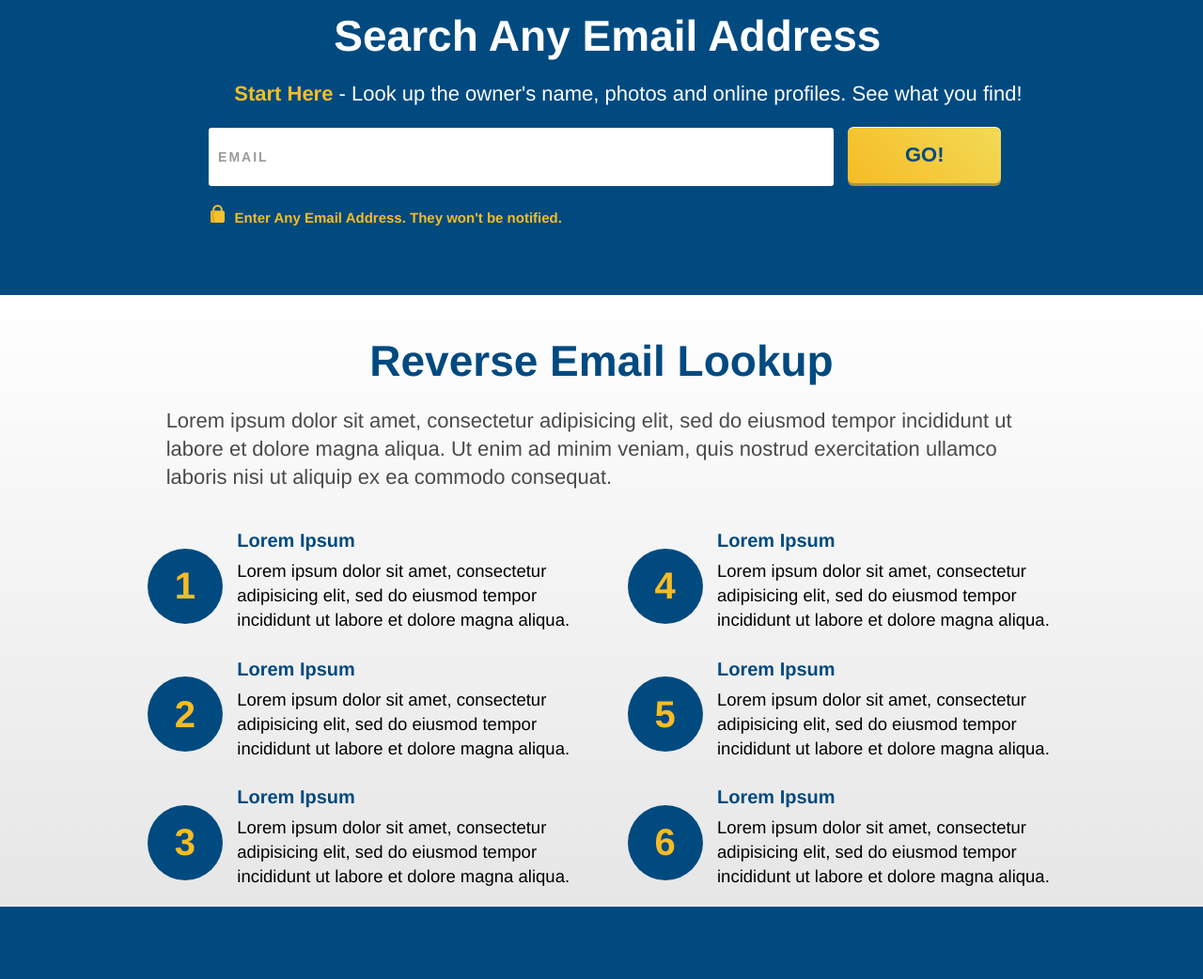
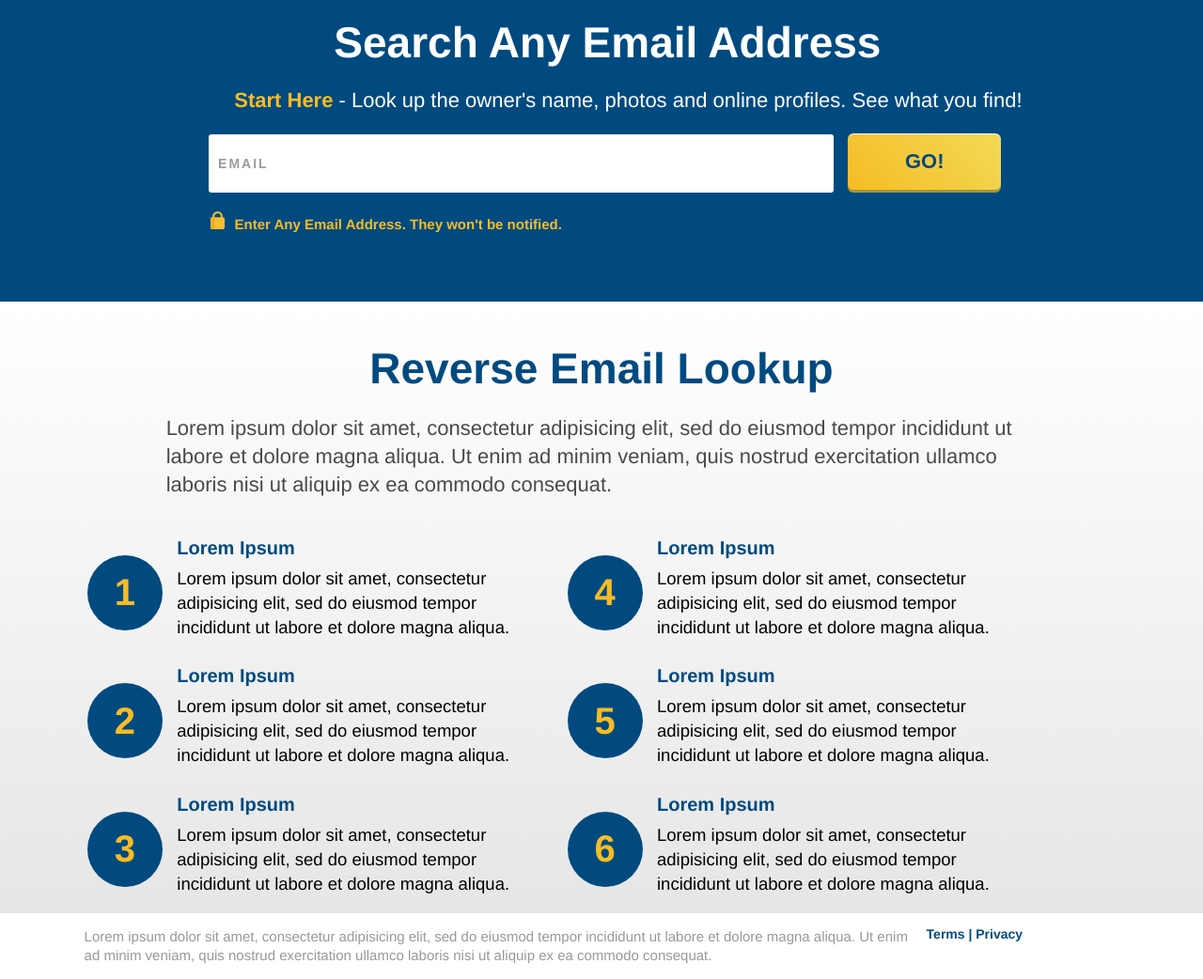
Before and after one commit to Vladi97/LTV-Challenge, a PHP site: page / in a window 1280 px wide. Shown: the part 65-1107 px from the top of the page at 94% size. Before the commit the page ends 1030 px from the top, so only its background shows below. Run offline with PHP 8.4, Linux system fonts and the light colour scheme.

Commit message:
footer added to the html structure and its css file was added as well

```diff
--- /dev/null
+++ b/css/footer.css
@@ -0,0 +1,69 @@
+#footer .about{
+    width: 70%;
+    font-size: 15px;
+    margin-left: 7%;
+    float: left;
+    line-height: 20px;
+    color: #999999;
+}
+#footer .links{
+    width: 14%;
+    float: left;
+    font-size: 14px;
+}
+#footer .links a{
+    text-decoration: none;
+}
+/* Phone */
+@media (min-width: 320px) and (max-width: 480px) {
+    #footer .about{
+        width: 90%;
+        font-size: 17px;
+    }
+    #footer .links{
+        width: 100%;
+        text-align: center;
+        font-size: 14px;
+    }
+}
+/* Tablet */
+@media (min-width: 768px) and (max-width: 1024px), (min-width: 481px) and (max-width: 767px), (min-width: 768px) and (max-width: 1024px) and (orientation: landscape) {
+    #footer .about{
+        width: 70%;
+        font-size: 14.5px;
+        margin-left: 5%;
+        float: inline-start;
+    }
+    #footer .links{
+        width: 18%;
+        float: left;
+        font-size: 14px;
+    }
+}
+/* Ipad Pro */
+@media only screen
+  and (min-width: 1024px)
+  and (max-height: 1366px)
+  and (-webkit-min-device-pixel-ratio: 1.5),
+  only screen
+  and (min-width: 1024px)
+  and (max-height: 1366px)
+  and (orientation: portrait)
+  and (-webkit-min-device-pixel-ratio: 1.5),
+  only screen
+  and (min-width: 1024px)
+  and (max-height: 1366px)
+  and (orientation: landscape)
+  and (-webkit-min-device-pixel-ratio: 1.5) {
+    #footer .about{
+        width: 69%;
+        font-size: 18.5px;
+        margin-left: 7%;
+        float: inline-start;
+    }
+    #footer .links{
+        width: 18%;
+        float: left;
+        font-size: 14px;
+    }
+}
--- a/css/instructions.css
+++ b/css/instructions.css
@@ -17,7 +17,7 @@
 }
 #instructions .steps-container{
     width: 79.8%;
-    margin-left: 10%;
+    margin-left: 5%;
     display: table;
 }
 #instructions .steps-container .column{
@@ -234,10 +234,24 @@
 }
 /* Tablet */
 @media (min-width: 768px) and (max-width: 1024px), (min-width: 481px) and (max-width: 767px), (min-width: 768px) and (max-width: 1024px) and (orientation: landscape) {
+    #instructions .steps-container{
+        width: 90%;
+        margin-left: 4%;
+        display: table;
+    }
     #instructions .title-instructions-container .subtitle{
         margin-left: 5%;
         width: 87%;
         font-size: 19px;
+    }
+    #instructions .steps-container .column .step-title{
+        font-size: 20px;
+        line-height: 0;
+    }
+    #instructions .steps-container .column .step-description{
+        font-size: 15px;
+        line-height: 26px;
+        width: 100%;
     }
 }
 /* Ipad Pro */
@@ -260,4 +274,13 @@
         width: 88%;
         font-size: 26px;
     }
+    #instructions .steps-container .column .step-title{
+        font-size: 23.3px;
+        line-height: 0;
+    }
+    #instructions .steps-container .column .step-description{
+        font-size: 20.3px;
+        line-height: 26px;
+        width: 100%;
+    }
 }
--- a/css/main.css
+++ b/css/main.css
@@ -8,6 +8,11 @@ body{
 }
 #instructions{
     background-image: linear-gradient(0deg, #E6E6E6 0%, #FFFFFF 100%);
+}
+#footer{
+    display: flex;
+    align-items: center;
+    justify-content: space-between;
 }
 /*Color*/
 .white-text{
@@ -118,4 +123,7 @@ body{
     .offset-s-10 {margin-left: 83.33%;}
     .offset-s-11 {margin-left: 91.66%;}
     .offset-s-12 {margin-left: 100%;}
+    #footer{
+        display: block;
+    }
 }
--- a/css/search.css
+++ b/css/search.css
@@ -5,7 +5,7 @@
 #search .title{
     text-align: center;
     font-size: 46px;
-    margin-top: 1%;
+    margin-top: 0%;
     margin-bottom: 0;
 }
 #search .subtitle{
--- a/index.html
+++ b/index.html
@@ -7,10 +7,11 @@
     <link rel="stylesheet" href="./css/header.css">
     <link rel="stylesheet" href="./css/search.css">
     <link rel="stylesheet" href="./css/instructions.css">
+    <link rel="stylesheet" href="./css/footer.css">
     <link rel="stylesheet" href="./css/main.css">
     <link rel="icon" href="./assets/PNGs/Logo@2x-icon.png">
 </head>
-<body class="blue-bg">
+<body>
     <div id="page-conteiner">
         <div id="header" class="blue-bg col-12 col-m-12 col-s-12">
             <div class="logo"><img src="./assets/PNGs/Logo@2x.png" alt="Logo"></div>
@@ -20,6 +21,7 @@
             </div>
         </div>
         <div id="search" class="blue-bg col-12 col-m-12 col-s-12">
+            <br>
             <div class="title-search-container">
                 <h1 class="white-text title">Search Any Email Address</h1>
                 <p class="white-text subtitle"><b class="yellow-text bold">Start Here</b> - Look up the owner's name,
@@ -97,6 +99,19 @@
                 </div>
             </div>
         </div>
+        <div id="footer" class="white-bg col-12 col-m-12 col-s-12">
+            <div class="about">
+                <p>Lorem ipsum dolor sit amet, consectetur adipisicing elit, sed do eiusmod
+                    tempor incididunt ut labore et dolore magna aliqua. Ut enim ad minim veniam,
+                    quis nostrud exercitation ullamco laboris nisi ut aliquip ex ea commodo consequat.
+                </p>
+            </div>
+            <div class="links">
+                <p>
+                    <a href="#" class="blue-text bold">Terms | Privacy</a>
+                </p>
+            </div>
+        </div>
     </div>
 </body>
 </html>
```
